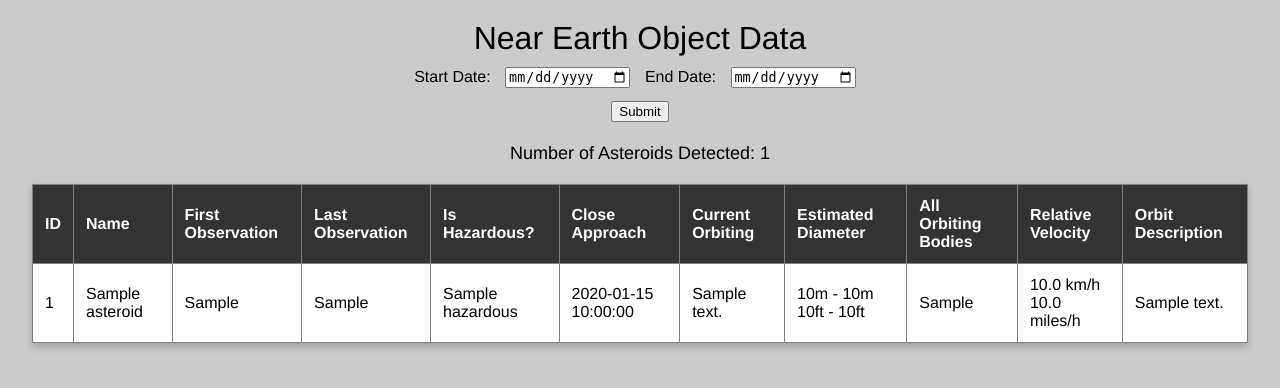
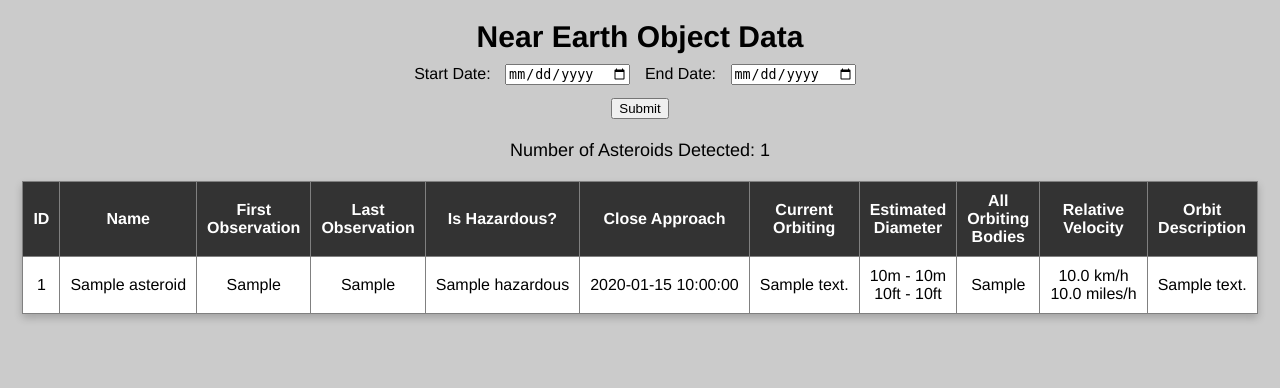
Before and after one commit to chrisdedman/py-neo, a Flask app: template app/templates/neo_data.html in a window 1280 px wide. Shown: the top 388 px of the page. Run offline with Flask 2, Linux system fonts and the light colour scheme; the template is opened without the code that fills it: most values are stand-ins (such as "Sample title", 1, 10 or a date in 2020).

Commit message:
update css

```diff
--- a/app/static/style.css
+++ b/app/static/style.css
@@ -1,9 +1,7 @@
-/* Default styles */
-body, h1, p {
+ /* Default styles */
+ body, h1, p {
   margin: 0;
   padding: 0;
-  font-style: normal;
-  font-weight: normal;
 }
 
 /* Body Styles */
@@ -16,6 +14,7 @@ body {
 h1 {
   text-align: center;
   margin-top: 20px;
+  font-size: 30px;
 }
 
 /* Paragraph Styles */
@@ -45,10 +44,20 @@ input[type="submit"] {
   margin-top: 10px;
 }
 
+/* Date Input Styles */
+.date-inputs {
+  text-align: center;
+}
+
+.date-inputs label, .date-inputs input[type="date"] {
+  display: inline-block;
+  margin-right: 10px;
+}
+
 /* Table Styles */
 table {
+  width: 960px;
   border-collapse: collapse;
-  width: 95%;
   margin: 0 auto;
   background-color: #ffffff;
   box-shadow: 0 4px 8px rgba(0, 0, 0, 0.2);
@@ -58,14 +67,15 @@ table {
 th {
   background-color: #333;
   color: white;
-  padding: 12px;
-  text-align: left;
+  padding: 10px;
+  text-align: center;
 }
 
 /* Table Data Styles */
 td {
-  padding: 12px;
-  text-align: left;
+  padding: 10px;
+  text-align: center;
+  white-space:nowrap;
 }
 
 /* Alternating Row Styles */
@@ -78,19 +88,9 @@ tr:hover {
   background-color: #ddd;
 }
 
-/* Date Input Styles */
-.date-inputs {
-  text-align: center;
-}
-
-.date-inputs label, .date-inputs input[type="date"] {
-  display: inline-block;
-  margin-right: 10px;
-}
-
 /* Media query for smaller screens */
 @media screen and (max-width: 600px) {
   table {
-    width: 100%;
+    width:100px;
   }
 }
```
